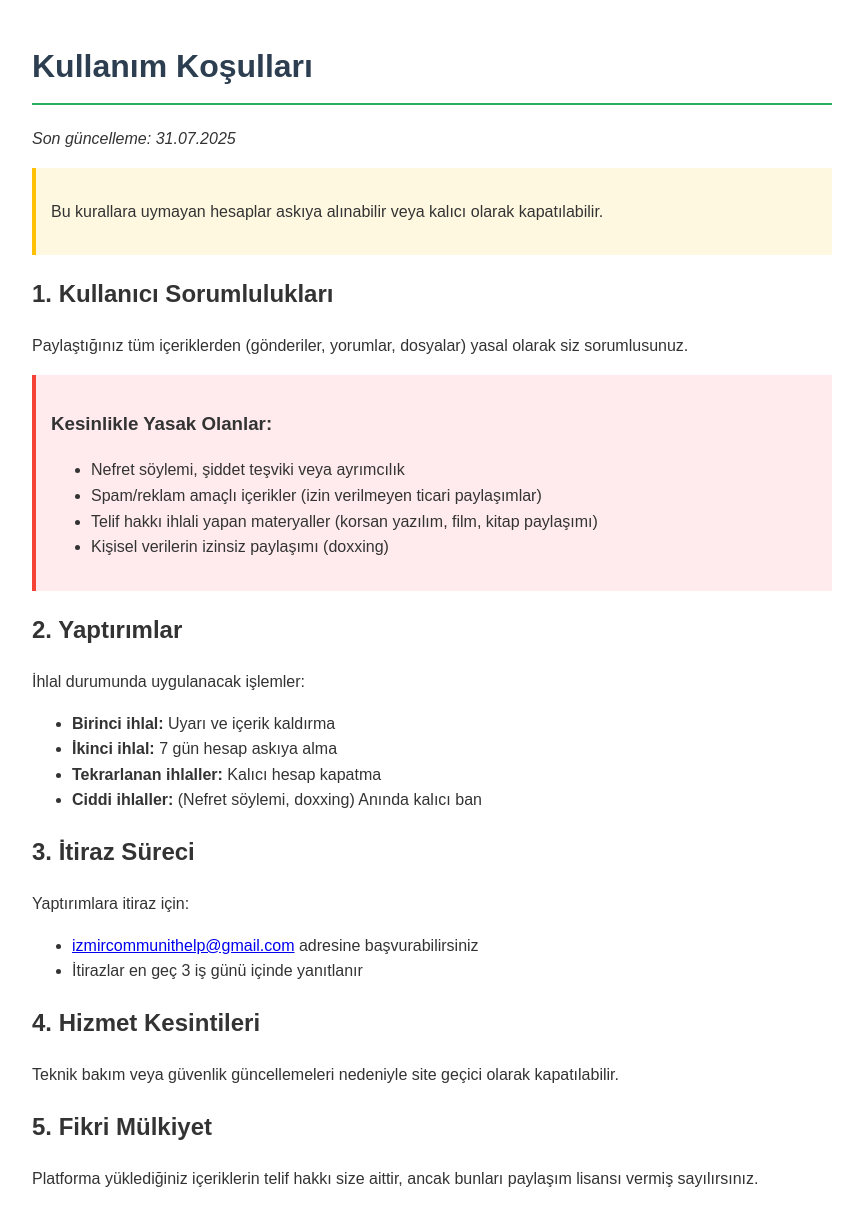
After one commit to SocietyWebChain/SocietyWeb, a Flask app: template templates/kullanim-kosullari.html in a window 1280 px wide. The commit adds this page. Shown: the whole page, without its empty margins (208-1071 px from the left). Run offline with Flask 3, Linux system fonts and the light colour scheme; the template is opened without the code that fills it, so the values that code supplies are empty.

Commit message:
yasal düzenleme fix

```diff
--- a/templates/index.html
+++ b/templates/index.html
@@ -163,7 +163,7 @@
     width: 100%;
 ">
     <div style="margin-bottom: 10px;">
-        <a href="/gizlilik-politikasi.html"
+        <a href="gizlilik-politikasi.html"
            style="color: #ff7675;
                   text-decoration: none;
                   margin: 0 15px;
@@ -171,7 +171,7 @@
 
         <span style="color: rgba(255,255,255,0.5);">|</span>
 
-        <a href="/cerez-politikasi.html"
+        <a href="cerez-politikasi.html"
            style="color: #ff7675;
                   text-decoration: none;
                   margin: 0 15px;
@@ -179,7 +179,7 @@
 
         <span style="color: rgba(255,255,255,0.5);">|</span>
 
-        <a href="/kullanim-kosullari.html"
+        <a href="kullanim-kosullari.html"
            style="color: #ff7675;
                   text-decoration: none;
                   margin: 0 15px;
--- /dev/null
+++ b/templates/kullanim-kosullari.html
@@ -0,0 +1,78 @@
+<!DOCTYPE html>
+<html lang="tr">
+<head>
+    <meta charset="UTF-8">
+    <meta name="viewport" content="width=device-width, initial-scale=1.0">
+    <title>Kullanım Koşulları | Üniversite Toplulukları</title>
+    <style>
+        body {
+            font-family: Arial, sans-serif;
+            line-height: 1.6;
+            max-width: 800px;
+            margin: 0 auto;
+            padding: 20px;
+            color: #333;
+        }
+        h1 {
+            color: #2c3e50;
+            border-bottom: 2px solid #27ae60;
+            padding-bottom: 10px;
+        }
+        .prohibited {
+            background: #ffebee;
+            padding: 15px;
+            border-left: 4px solid #f44336;
+            margin: 15px 0;
+        }
+        .warning {
+            background: #fff8e1;
+            padding: 15px;
+            border-left: 4px solid #ffc107;
+            margin: 15px 0;
+        }
+    </style>
+</head>
+<body>
+    <h1>Kullanım Koşulları</h1>
+    <p><em>Son güncelleme: 31.07.2025</em></p>
+
+    <div class="warning">
+        <p>Bu kurallara uymayan hesaplar askıya alınabilir veya kalıcı olarak kapatılabilir.</p>
+    </div>
+
+    <h2>1. Kullanıcı Sorumlulukları</h2>
+    <p>Paylaştığınız tüm içeriklerden (gönderiler, yorumlar, dosyalar) yasal olarak siz sorumlusunuz.</p>
+
+    <div class="prohibited">
+        <h3>Kesinlikle Yasak Olanlar:</h3>
+        <ul>
+            <li>Nefret söylemi, şiddet teşviki veya ayrımcılık</li>
+            <li>Spam/reklam amaçlı içerikler (izin verilmeyen ticari paylaşımlar)</li>
+            <li>Telif hakkı ihlali yapan materyaller (korsan yazılım, film, kitap paylaşımı)</li>
+            <li>Kişisel verilerin izinsiz paylaşımı (doxxing)</li>
+        </ul>
+    </div>
+
+    <h2>2. Yaptırımlar</h2>
+    <p>İhlal durumunda uygulanacak işlemler:</p>
+    <ul>
+        <li><strong>Birinci ihlal:</strong> Uyarı ve içerik kaldırma</li>
+        <li><strong>İkinci ihlal:</strong> 7 gün hesap askıya alma</li>
+        <li><strong>Tekrarlanan ihlaller:</strong> Kalıcı hesap kapatma</li>
+        <li><strong>Ciddi ihlaller:</strong> (Nefret söylemi, doxxing) Anında kalıcı ban</li>
+    </ul>
+
+    <h2>3. İtiraz Süreci</h2>
+    <p>Yaptırımlara itiraz için:</p>
+    <ul>
+        <li><a href="mailto:izmircommunithelp@gmail.com">izmircommunithelp@gmail.com</a> adresine başvurabilirsiniz</li>
+        <li>İtirazlar en geç 3 iş günü içinde yanıtlanır</li>
+    </ul>
+
+    <h2>4. Hizmet Kesintileri</h2>
+    <p>Teknik bakım veya güvenlik güncellemeleri nedeniyle site geçici olarak kapatılabilir.</p>
+
+    <h2>5. Fikri Mülkiyet</h2>
+    <p>Platforma yüklediğiniz içeriklerin telif hakkı size aittir, ancak bunları paylaşım lisansı vermiş sayılırsınız.</p>
+</body>
+</html>
```
Also changed, not shown: templates/help.html (+5 -6 lines), templates/register.html (+130 -1 lines), templates/settings.html (+5 -4 lines).
